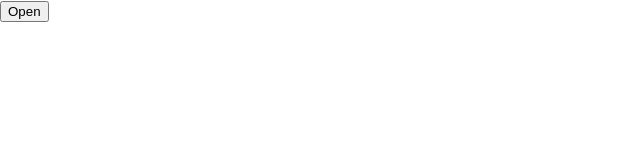
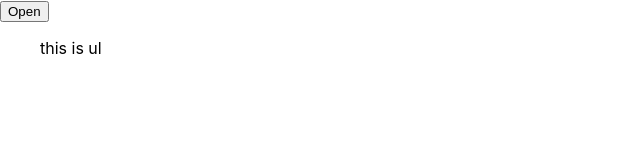
Before and after one commit to GoranAviani/react_hamburger_menu_archive, a React (Create React App) app: page / in a window 1280 px wide. Shown: the top 160 px of the page, without its empty margins (0-640 px from the left). Built offline with nearby package versions, Linux system fonts and the light colour scheme.

Commit message:
react_hamurger_menu

```diff
--- a/src/components/Navbar.js
+++ b/src/components/Navbar.js
@@ -11,6 +11,7 @@ const Navbar = () => {
     return (
         <div>
             <button onClick={menuButtonHandler}>{navbarOpen ? "Close" : "Open"}</button>
+            <ul className={`menunav ${navbarOpen ? "showMenu" : ""}`}>this is ul</ul>
         </div>
     )
 }
```
